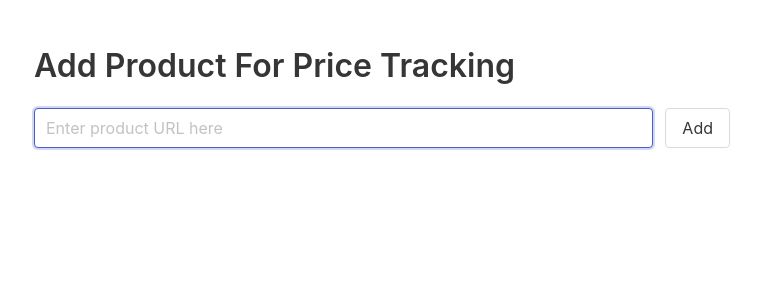
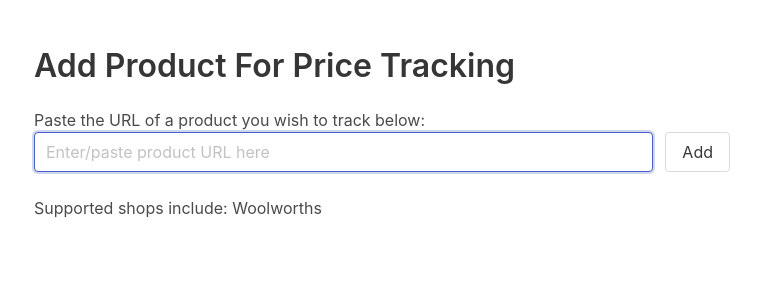
Before and after one commit to danny188/priceless, a Django app: page /products/add in a window 1280 px wide. Shown: the part 56-356 px from the top of the page, without its empty margins (258-1019 px from the left). Run offline with Django 4.2, Linux system fonts and the light colour scheme; parts of the project's set-up code (start-up, migrations or seed data) failed here and were passed over; some libraries are stand-ins or nearby versions.

Commit message:
Add instructions on add product page

```diff
--- a/product_tracker/models.py
+++ b/product_tracker/models.py
@@ -51,6 +51,15 @@ class Product(models.Model):
 
 
     @classmethod
+    def get_supported_shops(cls):
+        """Returns a list of currently supported shops
+
+        Returns:
+            list of str: supported shop names
+        """
+        return list(map(lambda x: x[0], cls.SHOP_CHOICES))
+
+    @classmethod
     def validate_url(cls, url, user):
         """Checks if a product url is valid"""
         # checks url looks like an url
@@ -64,7 +73,7 @@ class Product(models.Model):
         url_hostname = cls.get_hostname(url)
         # if product model not found, it indicates that the shop of current url is not supported
         if not cls.get_product_model(url_hostname):
-            supported_shops = list(map(lambda x: x[0], cls.SHOP_CHOICES))
+            supported_shops = cls.get_supported_shops()
             raise ProductURLError('URL hostname not currently supported. Currently supported shops include: ' + ','.join(supported_shops))
 
         # check url doens't already exist for user
--- a/product_tracker/templates/product_tracker/add_product.html
+++ b/product_tracker/templates/product_tracker/add_product.html
@@ -9,12 +9,13 @@
     <div class="columns">
         <div class="column is-8 is-offset-2">
             <h1 class="title">Add Product For Price Tracking</h1>
+            <p>Paste the URL of a product you wish to track below:</p>
             <form id="form-add-product" action="/products/add" method="POST">
 
                 {% csrf_token %}
                 <div class="field is-grouped">
                     <div class="control is-expanded is-one-third">
-                        <input class="input" type="text" id="input-new-url" name="new_url" placeholder="Enter product URL here">
+                        <input class="input" type="text" id="input-new-url" name="new_url" placeholder="Enter/paste product URL here">
                     </div>
 
                     <div class="control">
@@ -33,6 +34,11 @@
             </form>
         </div>
     </div>
+    <div class="columns">
+        <div class="column is-8 is-offset-2">
+            <p>Supported shops include: {{supported_shops}}</p>
+        </div>
+    </div>
 </section>
 
 {% endblock content %}
--- a/product_tracker/views.py
+++ b/product_tracker/views.py
@@ -56,6 +56,10 @@ def add_product_view(request):
     Returns:
         HttpResponse: page to add a product
     """
+
+    # pass in current list of supported shops
+    context = {'supported_shops': ','.join(Product.get_supported_shops()),}
+
     if request.method == "POST":
         new_url = request.POST.get("new_url").strip()
 
@@ -79,8 +83,7 @@ def add_product_view(request):
         except ProductURLError as url_error:
             messages.error(request, f"Product could not be added: {url_error.message}", extra_tags="is-danger is-light")
 
-
-    return render(request, "product_tracker/add_product.html")
+    return render(request, "product_tracker/add_product.html", context)
 
 
 @login_required
```
